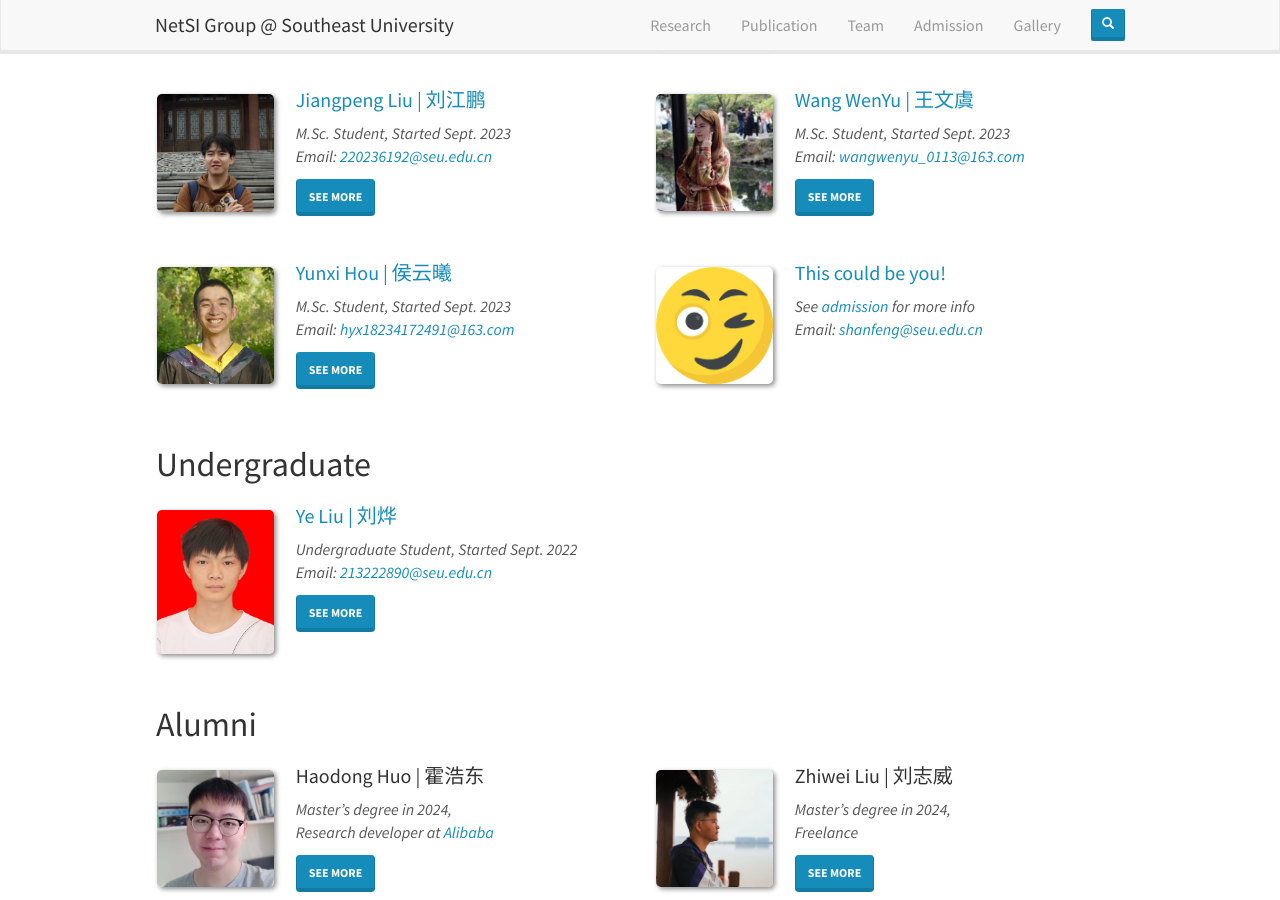
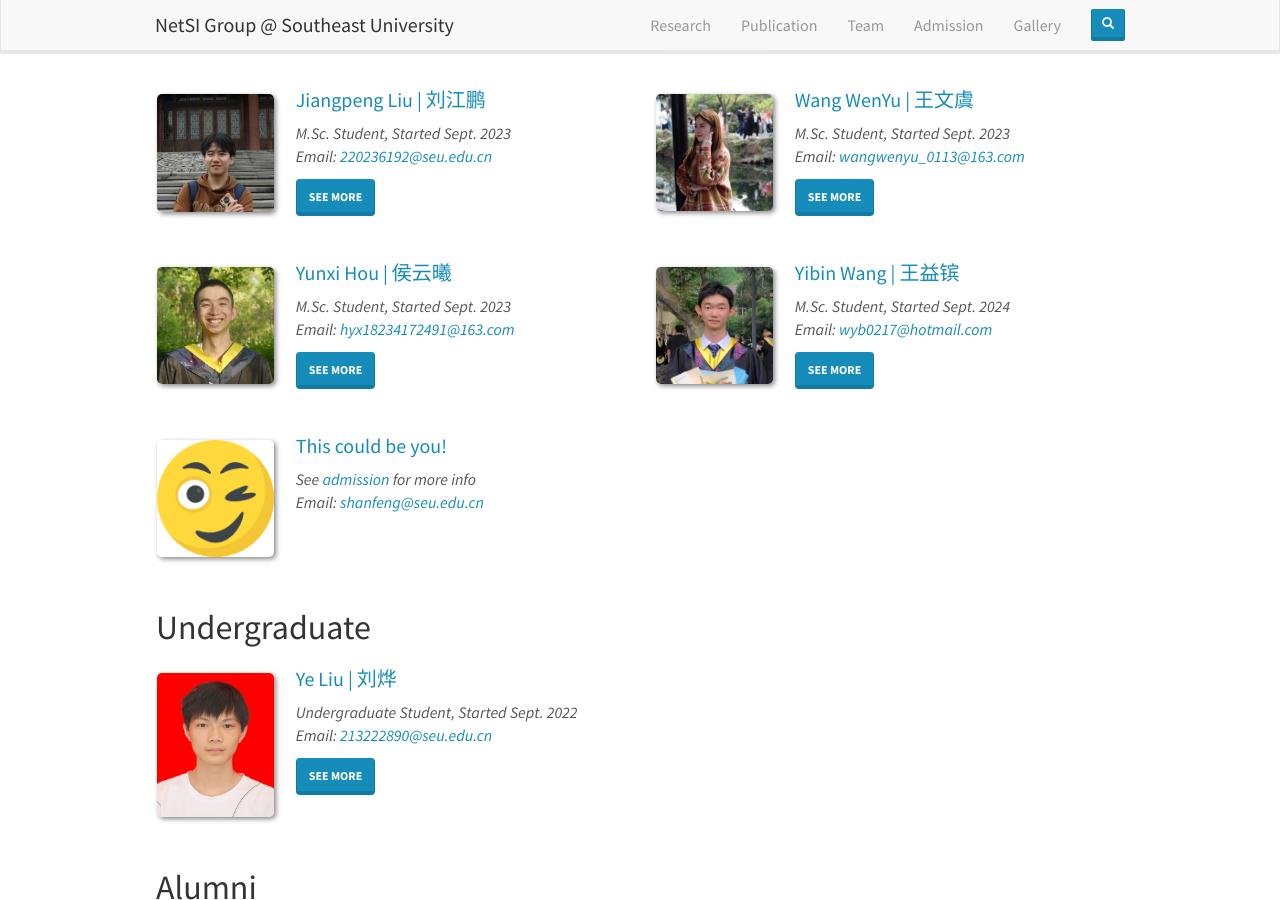
Before and after one commit to SEU-NetSI/seu-netsi.github.io, a Jekyll site: the page built from _pages/team.md, in a window 1280 px wide and 900 px high, scrolled down 1238 px. Built offline with Jekyll 4.4.1, drawn with Linux system fonts in a browser that asks for light colours; nearby versions of some CDN libraries.

Commit message:
王益镔个人信息填写

```diff
--- a/_data/students.yml
+++ b/_data/students.yml
@@ -4,7 +4,6 @@
 #  email:
 #  link:
 #  education:
-
 
 - name: Yuming Gao
   chinese: 高钰铭
@@ -39,7 +38,6 @@
   correspondence:
     - "<b>Room:</b> 403, Sanjiang Building, Suzhou Campus, SEU"
     - "<b>Github:</b> <a href='https://github.com/L-somebody' target='_blank'>https://github.com/L-somebody</a>"
-
 
 - name: Hanjie Yu
   chinese: 郁寒杰
@@ -152,6 +150,22 @@
   correspondence:
     - "<b>Github:</b> <a href='https://github.com/hyx18234172491' target='_blank'>https://github.com/hyx18234172491</a>"
 
+- name: Yibin Wang
+  chinese: 王益镔
+  id: wangyibin
+  photo: wangyibin.jpg
+  info: M.Sc. Student, Started Sept. 2024
+  email: wyb0217@hotmail.com
+  link: https://github.com/wyb217
+  education:
+    - "<b>2024.09 ~ Now:</b> M.Sc, <a href='https://cse.seu.edu.cn/main.htm' target='_blank'>College of Software Engineering</a>, <a href='https://www.seu.edu.cn/' target='_blank'>Southeast University</a>, China"
+    - "<b>2020.09 ~ 2024.06:</b> B.Sc, <a href='https://ai.njau.edu.cn' target='_blank'>College of Artificial Intelligence</a>, <a href='https://www.njau.edu.cn/' target='_blank'>Nanjing Agriculture University</a>, China"
+  interest:
+    - "<b>Internet of Things</b>"
+    - "<b>Algorithm Design</b>"
+  correspondence:
+    - "<b>Github:</b> <a href='https://github.com/wyb217' target='_blank'>https://github.com/wyb217</a>"
+
 - name: "This could be you!"
   chinese: placeholder
   id: placeholder
```
Also changed, not shown: Gemfile.lock, images/teampic/wangyibin.jpg (added).
